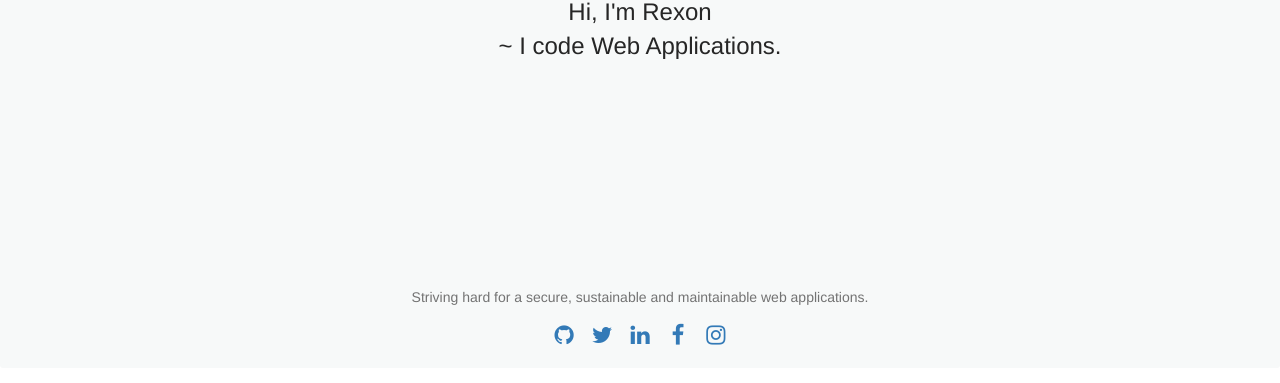
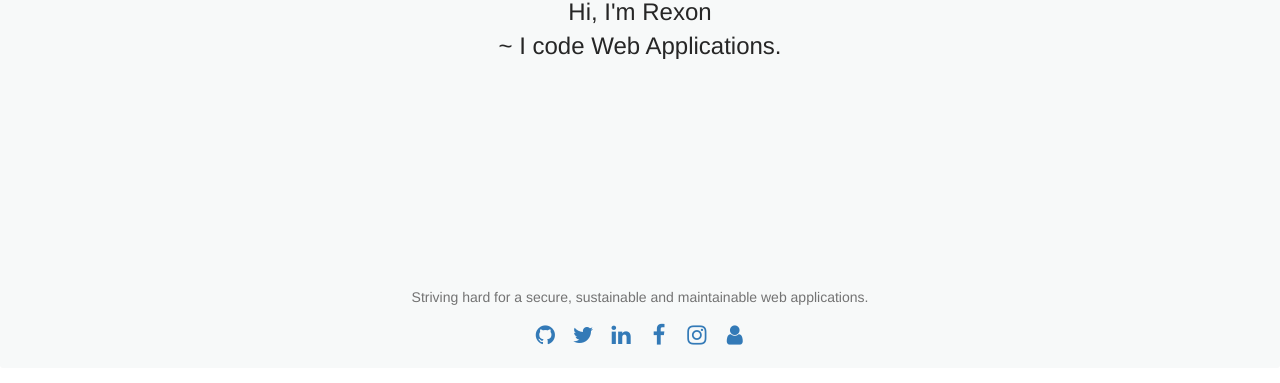
Before and after one commit to xrexonx/xrexonx.github.io, a plain HTML site: page index.html in a window 1280 px wide. Shown: the part 409-792 px from the top of the page. Drawn offline with nearby package versions, Linux system fonts and the light colour scheme.

Commit message:
Add about me

```diff
--- a/index.html
+++ b/index.html
@@ -24,11 +24,12 @@
                     <div class="desc">Striving hard for a secure, sustainable and maintainable web applications.</div>
                 </div>
                 <div class="bottom">
-				    <a target="_blank" href="http://github.com/xrexonx" class="btn btn-social-icon"><i class="fa fa-github"></i></a>
-				    <a target="_blank" href="http://twitter.com/xrexonx88" class="btn btn-social-icon"><i class="fa fa-twitter"></i></a>
-				    <a target="_blank" href="http://linkedin.com/in/xrexonx" class="btn btn-social-icon"><i class="fa fa-linkedin"></i></a>
-				    <a target="_blank" href="http://facebook.com/xrexonx" class="btn btn-social-icon"><i class="fa fa-facebook"></i></a>
-				    <a target="_blank" href="http://instagram.com/xrexonx" class="btn btn-social-icon"><i class="fa fa-instagram"></i></a>
+				    <a target="_blank" class="btn btn-social-icon" title="Github" href="http://github.com/xrexonx"><i class="fa fa-github"></i></a>
+				    <a target="_blank" class="btn btn-social-icon" title="Twitter" href="http://twitter.com/xrexonx88"><i class="fa fa-twitter"></i></a>
+				    <a target="_blank" class="btn btn-social-icon" title="LinkedIn" href="http://linkedin.com/in/xrexonx"><i class="fa fa-linkedin"></i></a>
+				    <a target="_blank" class="btn btn-social-icon" title="Facebook" href="http://facebook.com/xrexonx"><i class="fa fa-facebook"></i></a>
+                    <a target="_blank" class="btn btn-social-icon" title="Instagram" href="http://instagram.com/xrexonx"><i class="fa fa-instagram"></i></a>
+				    <a target="_blank" class="btn btn-social-icon" title="About Me" href="https://about.me/xrexonx"><i class="fa fa-user"></i></a>
                 </div>
             </div>
         </div>
```
